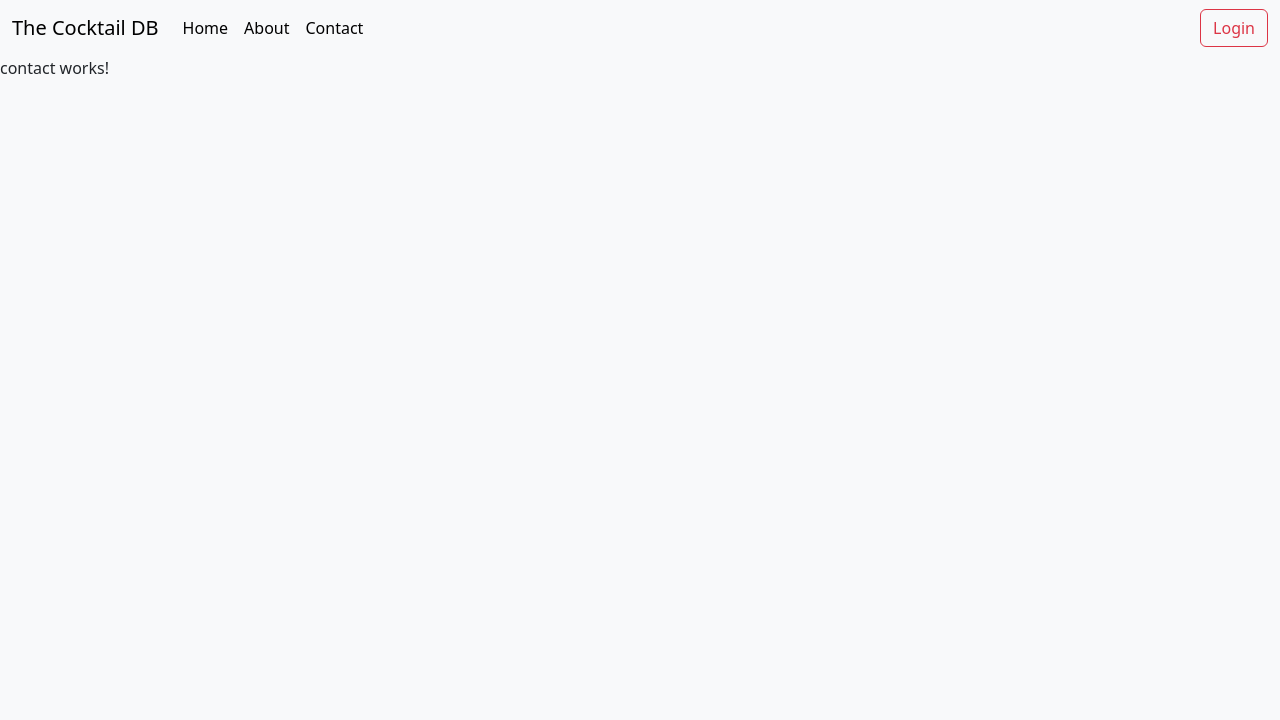
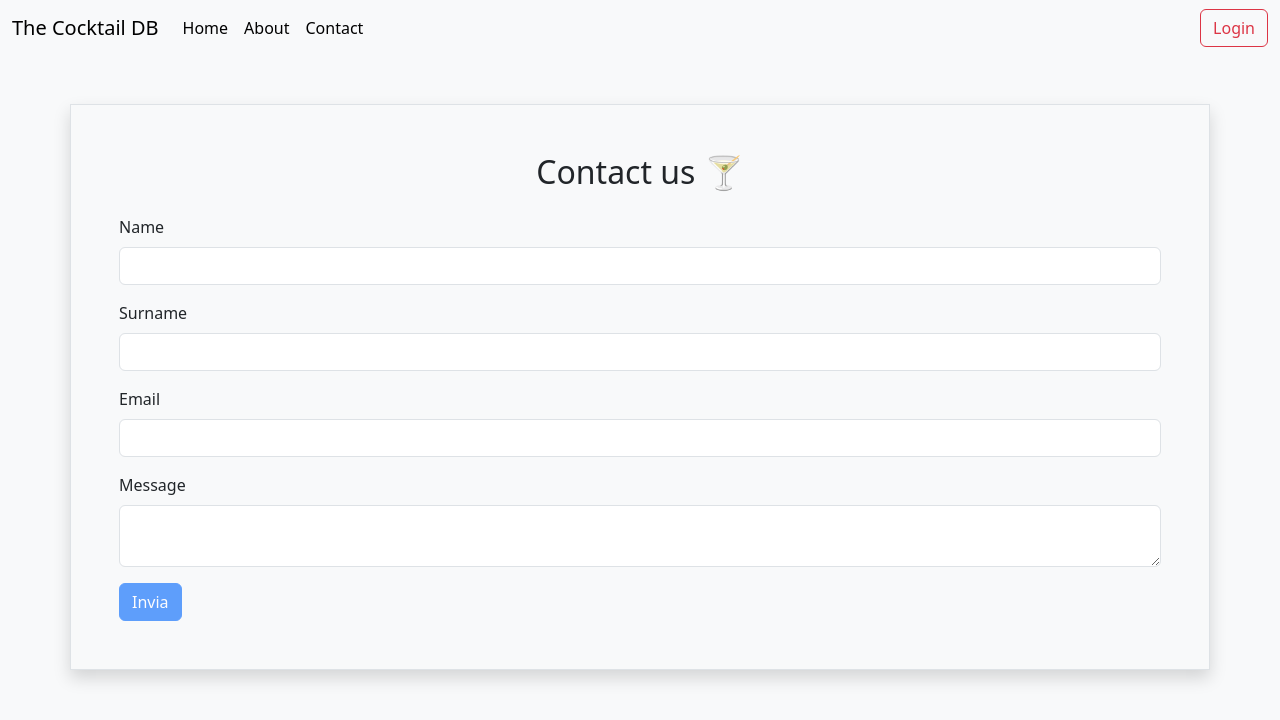
Before and after one commit to Gianlucadl92/cocktail-angular, an Angular app: page /contact in a window 1280 px wide. Shown: the top 720 px of the page. Built offline with nearby package versions, Linux system fonts and the light colour scheme.

Commit message:
aggiunto pagina di contatti

```diff
--- a/src/app/about/about.component.css
+++ b/src/app/about/about.component.css
@@ -0,0 +1,3 @@
+.card-img-top {
+    height: 200px;
+}
--- a/src/app/about/about.component.html
+++ b/src/app/about/about.component.html
@@ -6,7 +6,7 @@
     <!-- Storia dei Cocktail -->
     <div class="row my-5">
       <div class="col-md-6">
-        <img [src]="history.image" class="img-fluid rounded shadow" alt="Cocktail">
+        <img [src]="history.image" class="img-fluid rounded shadow mb-4" alt="Cocktail">
       </div>
       <div class="col-md-6">
         <h2>{{ history.title }}</h2>
@@ -25,9 +25,9 @@
 
     <!-- Cocktail Popolari -->
     <div class="text-center my-5">
-      <h2>🍹 I Cocktail più Amati</h2>
+      <h2 class="mb-4">🍹 I Cocktail più Amati</h2>
       <div class="row">
-        <div class="col-md-3 col-sm-6 mb-3" *ngFor="let cocktail of cocktails">
+        <div class="col-md-3 col-sm-6 mb-3 " *ngFor="let cocktail of cocktails">
           <div class="card shadow">
             <img [src]="cocktail.image" class="card-img-top" alt="{{ cocktail.name }}">
             <div class="card-body">
@@ -51,7 +51,7 @@
       <p>Vuoi suggerire una ricetta o collaborare con noi? Scrivici!</p>
       <a [href]="'mailto:' + contacts.email" class="btn btn-warning">📧 Invia un'Email</a>
       <div class="mt-3">
-        <a *ngFor="let social of contacts.social" [href]="social.url" class="btn btn-outline-primary mx-2">
+        <a *ngFor="let social of contacts.social" [href]="social.url" target="_blank" class="btn btn-outline-primary mx-2">
           {{ social.icon }} {{ social.name }}
         </a>
       </div>
--- a/src/app/contact/contact.component.css
+++ b/src/app/contact/contact.component.css
@@ -0,0 +1,3 @@
+.invalid-feedback {
+  display: block;
+}
--- a/src/app/contact/contact.component.html
+++ b/src/app/contact/contact.component.html
@@ -1 +1,70 @@
-<p>contact works!</p>
+<div class="container mt-5 p-5 border shadow">
+    <h2 class="text-center mb-4">Contact us 🍸</h2>
+
+    <form [formGroup]="contactForm" (ngSubmit)="onSubmit()">
+      <!-- Nome -->
+      <div class="mb-3">
+        <label for="name" class="form-label">Name</label>
+        <input
+          id="name"
+          type="text"
+          class="form-control"
+          formControlName="name"
+          [ngClass]="{'is-invalid': formControls['name'].touched && formControls['name'].invalid}"
+        />
+        <div *ngIf="formControls['name'].touched && formControls['name'].invalid" class="invalid-feedback">
+          <div *ngIf="formControls['name'].errors?.['required']">Il nome è obbligatorio.</div>
+          <div *ngIf="formControls['name'].errors?.['minlength']">Il nome deve essere lungo almeno 3 caratteri.</div>
+        </div>
+      </div>
+      <!-- cognome -->
+      <div class="mb-3">
+        <label for="surname" class="form-label">Surname</label>
+        <input
+          id="surname"
+          type="text"
+          class="form-control"
+          formControlName="surname"
+          [ngClass]="{'is-invalid': formControls['surname'].touched && formControls['surname'].invalid}"
+        />
+        <div *ngIf="formControls['surname'].touched && formControls['surname'].invalid" class="invalid-feedback">
+          <div *ngIf="formControls['surname'].errors?.['required']">Il cognome è obbligatorio.</div>
+          <div *ngIf="formControls['surname'].errors?.['minlength']">Il cognome deve essere lungo almeno 3 caratteri.</div>
+        </div>
+      </div>
+
+      <!-- Email -->
+      <div class="mb-3">
+        <label for="email" class="form-label">Email</label>
+        <input
+          id="email"
+          type="email"
+          class="form-control"
+          formControlName="email"
+          [ngClass]="{'is-invalid': formControls['email'].touched && formControls['email'].invalid}"
+        />
+        <div *ngIf="formControls['email'].touched && formControls['email'].invalid" class="invalid-feedback">
+          <div *ngIf="formControls['email'].errors?.['required']">L'email è obbligatoria.</div>
+          <div *ngIf="formControls['email'].errors?.['email']">L'email non è valida.</div>
+        </div>
+      </div>
+
+      <!-- Messaggio -->
+      <div class="mb-3">
+        <label for="message" class="form-label">Message</label>
+        <textarea
+          id="message"
+          class="form-control"
+          formControlName="message"
+          [ngClass]="{'is-invalid': formControls['message'].touched && formControls['message'].invalid}"
+        ></textarea>
+        <div *ngIf="formControls['message'].touched && formControls['message'].invalid" class="invalid-feedback">
+          <div *ngIf="formControls['message'].errors?.['required']">The message is mandatory.</div>
+          <div *ngIf="formControls['message'].errors?.['minlength']">The message must be at least 10 characters long.</div>
+        </div>
+      </div>
+
+      <!-- Bottone di invio -->
+      <button type="submit" class="btn btn-primary" [disabled]="contactForm.invalid">Invia</button>
+    </form>
+  </div>
--- a/src/app/contact/contact.component.ts
+++ b/src/app/contact/contact.component.ts
@@ -1,11 +1,38 @@
-import { Component } from '@angular/core';
+import { CommonModule } from '@angular/common';
+import { Component, OnInit } from '@angular/core';
+import { ReactiveFormsModule } from '@angular/forms';
+import { FormBuilder, FormGroup, Validators } from '@angular/forms';
 
 @Component({
   selector: 'app-contact',
-  imports: [],
+  imports: [ReactiveFormsModule, CommonModule],
   templateUrl: './contact.component.html',
   styleUrl: './contact.component.css'
 })
-export class ContactComponent {
+export class ContactComponent implements OnInit {
+  contactForm: FormGroup;
 
+  constructor(private fb: FormBuilder) {
+    this.contactForm = this.fb.group({
+      name: ['', [Validators.required, Validators.minLength(3)]],
+      surname: ['', [Validators.required, Validators.minLength(3)]],
+      email: ['', [Validators.required, Validators.email]],
+      message: ['', [Validators.required, Validators.minLength(10)]]
+    });
+  }
+
+  ngOnInit(): void {}
+
+  // Usa l'accesso tramite indice per accedere ai controlli
+  get formControls() {
+    return this.contactForm.controls;
+  }
+
+  onSubmit() {
+    if (this.contactForm.valid) {
+      console.log('Form submitted:', this.contactForm.value);
+    } else {
+      console.log('Form is invalid');
+    }
+  }
 }
--- a/src/app/home/home.component.html
+++ b/src/app/home/home.component.html
@@ -3,7 +3,7 @@
   <div class="d-flex justify-content-center">
     <input
       type="text"
-      class="form-control mt-4"
+      class="form-control mt-4 shadow"
       style="max-width: 800px"
       placeholder="Enter cocktail name..."
       (input)="searchCocktails($event)"
```
Also changed, not shown: src/app/service/cocktail.service.ts (+51 -24 lines).
